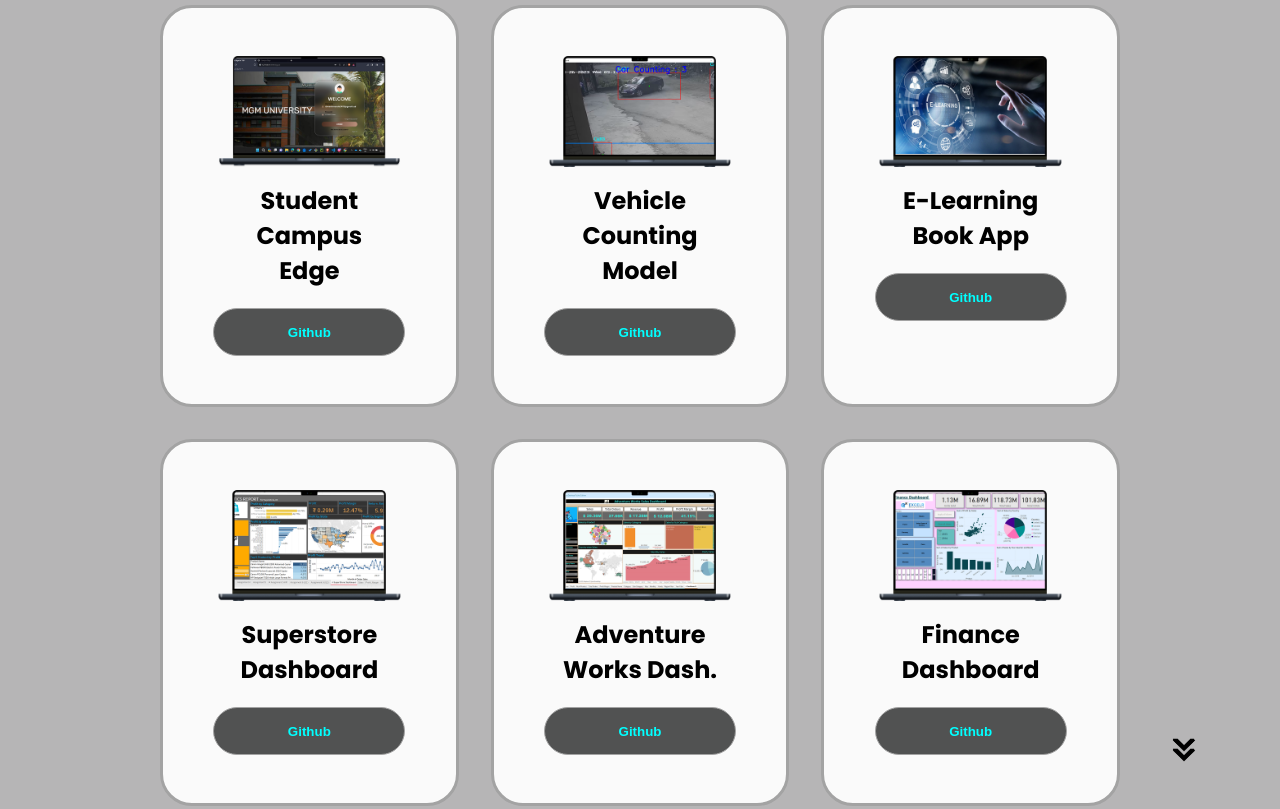
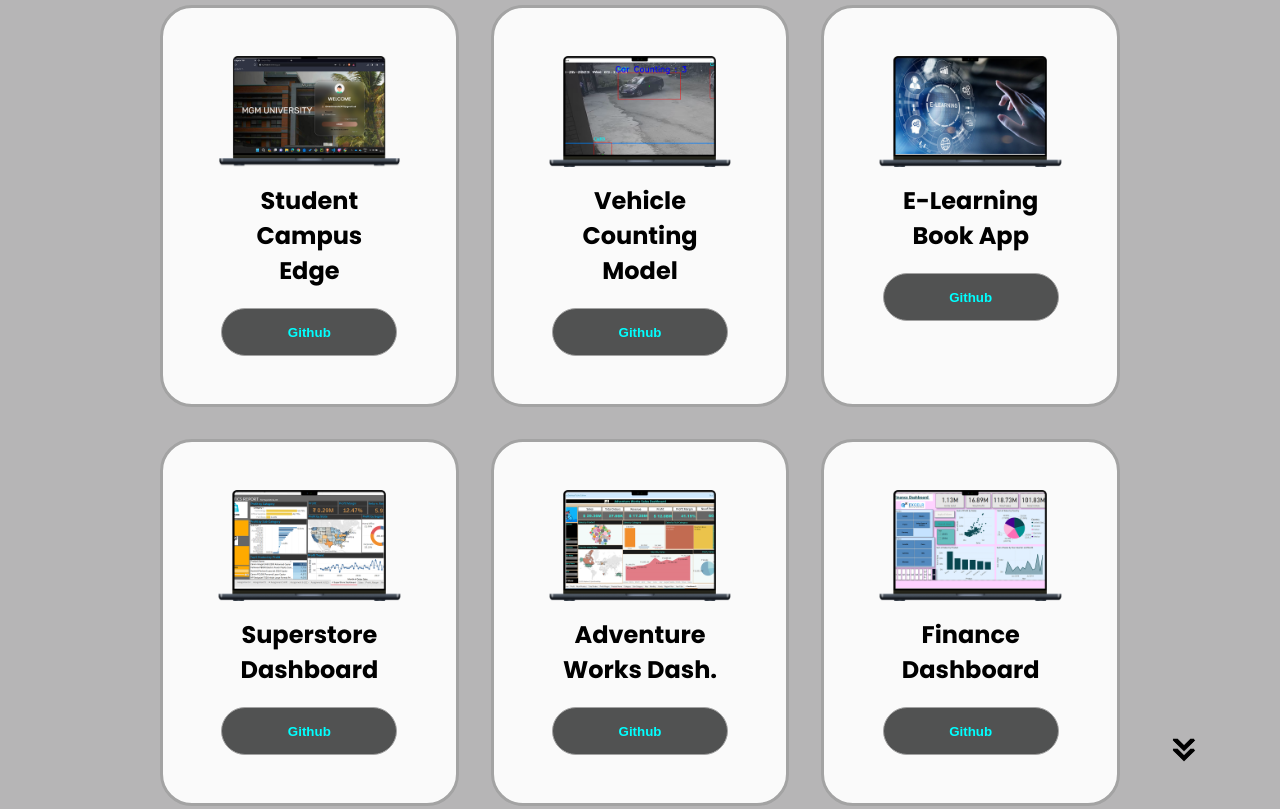
Before and after one commit to hilux-bit/My_Portfolio, a plain HTML site: page index.html in a window 1280 px wide. Shown: the part 3317-4126 px from the top of the page. Drawn offline with nearby package versions, Linux system fonts and the light colour scheme; animation ran at ten frames a second; a script that the page names is missing; files whose address does not match are found by name.

Commit message:
Update style.css

```diff
--- a/style.css
+++ b/style.css
@@ -625,7 +625,7 @@ article .icon {
   color:aqua;
     border-color: rgb(163, 163, 163);
     height: 3rem;
-    width: 12rem;
+    width: 11rem;
 }
 
 
```
